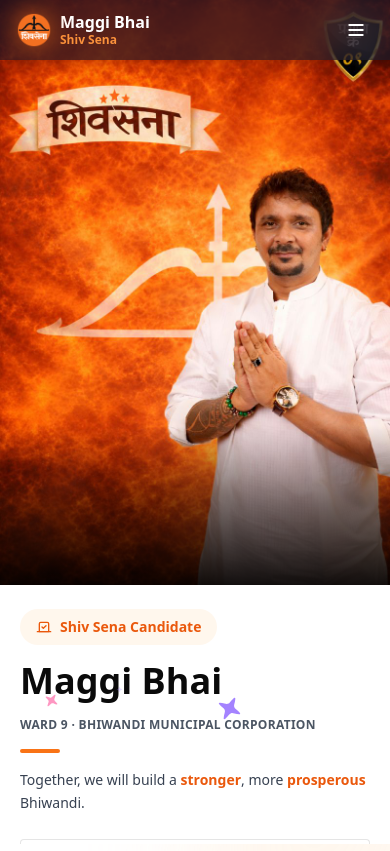
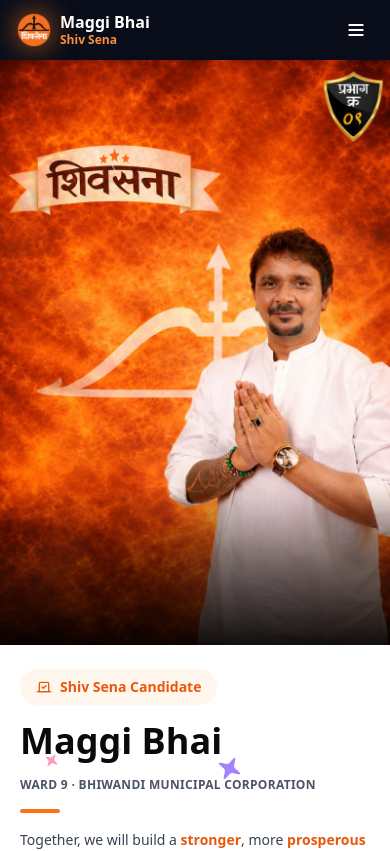
Before and after one commit to siddhanth88/maggi-bhai-website, a React (Vite) app: page / in a window 390 px wide. Shown: the top 851 px of the page. Built offline with nearby package versions, Linux system fonts and the light colour scheme.

Commit message:
fixed header for mobile and new image to test

```diff
--- a/src/components/Header.jsx
+++ b/src/components/Header.jsx
@@ -1,222 +1,3 @@
-// import { useState, useEffect } from "react";
-// import {
-//   Vote,
-//   Menu,
-//   X,
-//   Phone,
-//   Mail,
-//   ChevronDown,
-//   Sparkles,
-// } from "lucide-react";
-// import { whatsappHandler } from "../utils/common";
-
-// export default function Header() {
-//   const [isScrolled, setIsScrolled] = useState(false);
-//   const [isMobileMenuOpen, setIsMobileMenuOpen] = useState(false);
-
-//   useEffect(() => {
-//     const handleScroll = () => {
-//       setIsScrolled(window.scrollY > 20);
-//     };
-//     window.addEventListener("scroll", handleScroll);
-//     return () => window.removeEventListener("scroll", handleScroll);
-//   }, []);
-
-//   const navLinks = [
-//     { name: "Home", href: "#home" },
-//     { name: "About", href: "#about" },
-//     { name: "Vision", href: "#vision" },
-//     { name: "Contact", href: "#contact" },
-//   ];
-
-//   return (
-//     <>
-//       {/* Header */}
-//       <header
-//         className={`fixed top-0 left-0 z-50 transition-all duration-500 ${
-//           isScrolled ? "py-0 sm:py-0" : "py-0 sm:py-0"
-//         }`}
-//       >
-//         <div className="px-1 sm:px-0">
-//           {/* Dynamic Island Container */}
-//           <nav
-//             className={`relative transition-all duration-500 ${
-//               isScrolled
-//                 ? "bg-slate-900/80 backdrop-blur-2xl shadow-2xl border border-slate-700/50"
-//                 : "bg-slate-900/60 backdrop-blur-xl shadow-lg border border-slate-700/30"
-//             } rounded-full w-fit`}
-//           >
-//             {/* Ambient glow effect */}
-//             <div
-//               className={`absolute inset-0 rounded-full transition-opacity duration-500 ${
-//                 isScrolled ? "opacity-100" : "opacity-0"
-//               }`}
-//             >
-//               <div className="absolute inset-0 rounded-full bg-gradient-to-r from-orange-500/10 via-transparent to-orange-500/10 blur-xl" />
-//             </div>
-
-//             {/* Main Navigation */}
-//             <div className="relative flex items-center gap-2 px-3 py-2 sm:gap-3 sm:px-4 sm:py-2.5">
-//               {/* Logo/Brand */}
-//               <a
-//                 href="#home"
-//                 className="flex items-center gap-2 transition-transform duration-300 group hover:scale-105"
-//               >
-//                 <div className="relative">
-//                   <div
-//                     className="absolute inset-0 bg-orange-500 rounded-lg opacity-50 blur-md animate-pulse"
-//                     style={{ animationDuration: "3s" }}
-//                   />
-//                   <div className="relative flex items-center justify-center w-8 h-8 transition-all duration-300 rounded-lg sm:w-9 sm:h-9 group-hover:rotate-12">
-//                     {/* <Vote
-//                       className="w-4 h-4 text-white sm:w-5 sm:h-5"
-//                       strokeWidth={2.5}
-//                     /> */}
-//                     <img
-//                       src="/shiv-sena-logo.png"
-//                       alt="Logo"
-//                       className="object-cover w-full h-full"
-//                     />
-//                   </div>
-//                 </div>
-//                 <div className="hidden sm:block">
-//                   <h1 className="text-sm font-extrabold leading-tight text-white">
-//                     Maggi Bhai
-//                   </h1>
-//                   <p className="text-[10px] font-bold text-orange-400">
-//                     Shiv Sena
-//                   </p>
-//                 </div>
-//               </a>
-//               {/* Desktop Navigation */}
-//               <div className="hidden gap-1 lg:flex">
-//                 {navLinks.map((link) => (
-//                   <a
-//                     key={link.name}
-//                     href={link.href}
-//                     className="relative px-3 py-1.5 text-xs font-semibold transition-all duration-300 rounded-full text-slate-300 hover:text-white group"
-//                   >
-//                     <span className="relative z-10">{link.name}</span>
-//                     <div className="absolute inset-0 transition-all duration-300 scale-0 rounded-full bg-white/10 group-hover:scale-100" />
-//                   </a>
-//                 ))}
-//               </div>
-//               <div className="items-center hidden gap-2 lg:flex">
-//                 <a
-//                   href="tel:+91XXXXXXXXXX"
-//                   className="relative flex items-center gap-1.5 px-3 py-1.5 text-xs font-semibold transition-all duration-300 rounded-full group text-slate-300 hover:text-white"
-//                 >
-//                   <Phone
-//                     className="w-3.5 h-3.5 transition-transform duration-300 group-hover:rotate-12"
-//                     strokeWidth={2.5}
-//                   />
-//                   <span className="hidden xl:inline">Call</span>
-//                   <div className="absolute inset-0 transition-all duration-300 scale-0 rounded-full bg-white/10 group-hover:scale-100" />
-//                 </a>
-
-//                 <button
-//                   onClick={() => whatsappHandler()}
-//                   className="cursor-pointer relative overflow-hidden px-3 py-1.5 text-xs font-bold text-white transition-all duration-300 rounded-full shadow-lg group hover:scale-105"
-//                 >
-//                   <div className="absolute inset-0 transition-transform duration-500 bg-gradient-to-r from-orange-600 via-orange-500 to-amber-500 group-hover:scale-110" />
-//                   <span className="relative z-10 flex items-center gap-1.5">
-//                     <Sparkles
-//                       className="w-3.5 h-3.5 transition-transform duration-300 group-hover:rotate-12"
-//                       strokeWidth={2.5}
-//                     />
-//                     <span>Join</span>
-//                   </span>
-//                   <div
-//                     className="absolute inset-0 transition-opacity duration-500 opacity-0 bg-gradient-to-r from-transparent via-white/30 to-transparent group-hover:opacity-100"
-//                     style={{ animation: "shine 2s infinite" }}
-//                   />
-//                 </button>
-//               </div>
-//               {/* Mobile Menu Button */}
-//               <button
-//                 onClick={() => setIsMobileMenuOpen(!isMobileMenuOpen)}
-//                 className="relative flex items-center justify-center w-8 h-8 transition-all duration-300 rounded-full lg:hidden group hover:bg-white/10"
-//               >
-//                 {isMobileMenuOpen ? (
-//                   <X
-//                     className="w-4 h-4 text-white transition-transform duration-300 group-hover:rotate-90"
-//                     strokeWidth={2.5}
-//                   />
-//                 ) : (
-//                   <Menu
-//                     className="w-4 h-4 text-white transition-transform duration-300 group-hover:scale-110"
-//                     strokeWidth={2.5}
-//                   />
-//                 )}
-//               </button>
-//             </div>
-
-//             {/* Mobile Menu Dropdown */}
-//             <div
-//               className={`lg:hidden overflow-hidden transition-all duration-500 ${
-//                 isMobileMenuOpen ? "max-h-96 opacity-100" : "max-h-0 opacity-0"
-//               }`}
-//             >
-//               <div className="px-3 pb-3 space-y-1.5 border-t sm:px-4 sm:pb-4 border-slate-700/50">
-//                 {/* Navigation Links */}
-//                 {navLinks.map((link, index) => (
-//                   <a
-//                     key={link.name}
-//                     href={link.href}
-//                     onClick={() => setIsMobileMenuOpen(false)}
-//                     className="block px-3 py-2 text-xs font-semibold transition-all duration-300 rounded-xl text-slate-300 hover:text-white hover:bg-white/10"
-//                     style={{ animationDelay: `${index * 50}ms` }}
-//                   >
-//                     {link.name}
-//                   </a>
-//                 ))}
-
-//                 {/* Mobile CTA Buttons */}
-//                 <div className="pt-1.5 space-y-1.5">
-//                   <a
-//                     href="tel:+91XXXXXXXXXX"
-//                     onClick={() => setIsMobileMenuOpen(false)}
-//                     className="flex items-center justify-center gap-1.5 px-3 py-2 text-xs font-semibold transition-all duration-300 rounded-xl text-slate-300 hover:text-white hover:bg-white/10"
-//                   >
-//                     <Phone className="w-3.5 h-3.5" strokeWidth={2.5} />
-//                     <span>Call Us</span>
-//                   </a>
-
-//                   <a
-//                     onClick={() => {
-//                       whatsappHandler();
-//                       setIsMobileMenuOpen(false);
-//                     }}
-//                     className="relative flex items-center justify-center gap-1.5 px-3 py-2 text-xs font-bold text-white transition-all duration-300 overflow-hidden rounded-xl group"
-//                   >
-//                     <div className="absolute inset-0 bg-gradient-to-r from-orange-600 via-orange-500 to-amber-500" />
-//                     <Sparkles
-//                       className="relative z-10 w-3.5 h-3.5"
-//                       strokeWidth={2.5}
-//                     />
-//                     <span className="relative z-10">Join Campaign</span>
-//                   </a>
-//                 </div>
-//               </div>
-//             </div>
-//           </nav>
-//         </div>
-//       </header>
-
-//       {/* CSS Animation */}
-//       <style jsx>{`
-//         @keyframes shine {
-//           0% {
-//             transform: translateX(-100%);
-//           }
-//           100% {
-//             transform: translateX(100%);
-//           }
-//         }
-//       `}</style>
-//     </>
-//   );
-// }
 import { useState, useEffect } from "react";
 import {
   Vote,
@@ -252,7 +33,7 @@ export default function Header() {
     <>
       {/* Header */}
       <header
-        className={`fixed top-0 left-0 right-0 lg:right-auto z-50 transition-all duration-500 ${
+        className={`block lg:fixed top-0 left-0 right-0 lg:right-auto z-50 transition-all duration-500 ${
           isScrolled ? "py-0 lg:py-0" : "py-0 lg:py-0"
         }`}
       >
```
Also changed, not shown: public/mobile-hero3.png (added).
